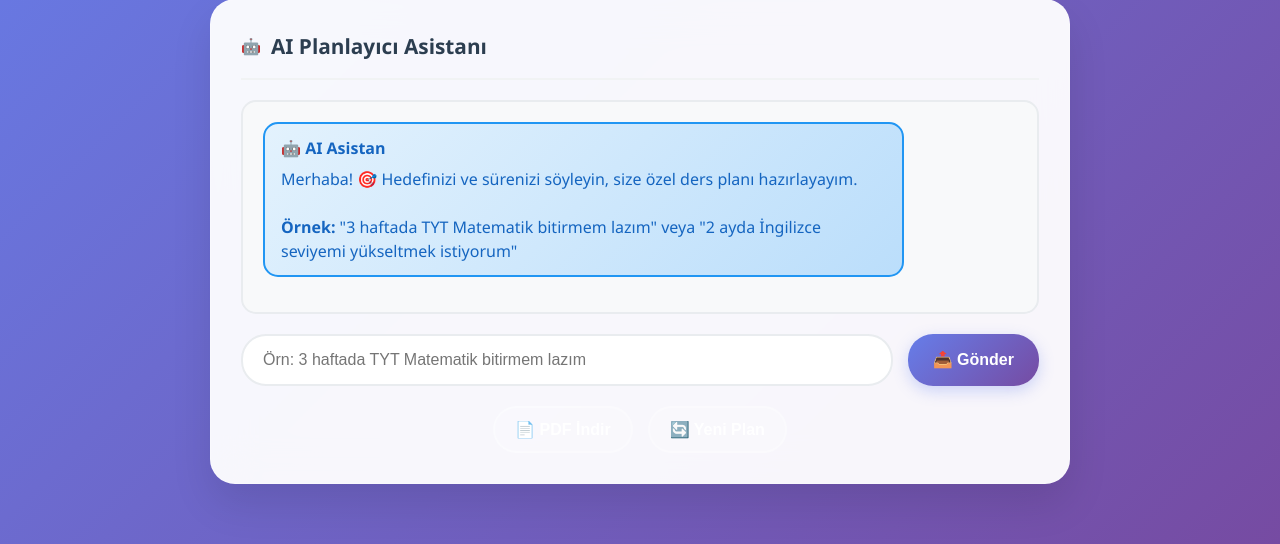
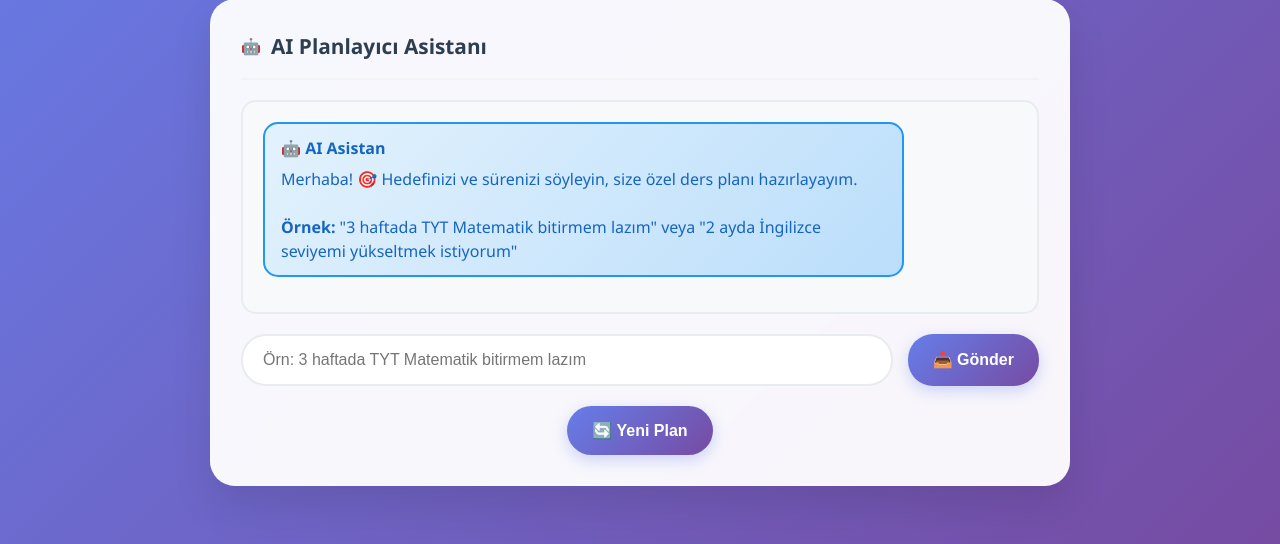
Before and after one commit to ipekgultekin/EduAssist-Hackathon, a FastAPI app: page /eduplan in a window 1280 px wide. Shown: the part 256-800 px from the top of the page. Run offline with FastAPI, Linux system fonts and the light colour scheme.

Commit message:
final updates

```diff
--- a/main.py
+++ b/main.py
@@ -68,6 +68,7 @@ async def eksik_page(request: Request):
 async def eduplan_page(request: Request):
     return templates.TemplateResponse("eduplan.html", {"request": request})
 
+
 Base.metadata.create_all(bind=engine)
 
 posts = []
--- a/templates/eduplan.html
+++ b/templates/eduplan.html
@@ -414,10 +414,7 @@
             </div>
 
             <div class="action-buttons">
-                <button class="action-btn" onclick="downloadPDF()">
-                    📄 PDF İndir
-                </button>
-                <button class="action-btn" onclick="newPlan()">
+                <button class="send-btn" onclick="newPlan()">
                     🔄 Yeni Plan
                 </button>
             </div>
```
Also changed, not shown: mydb.db.
